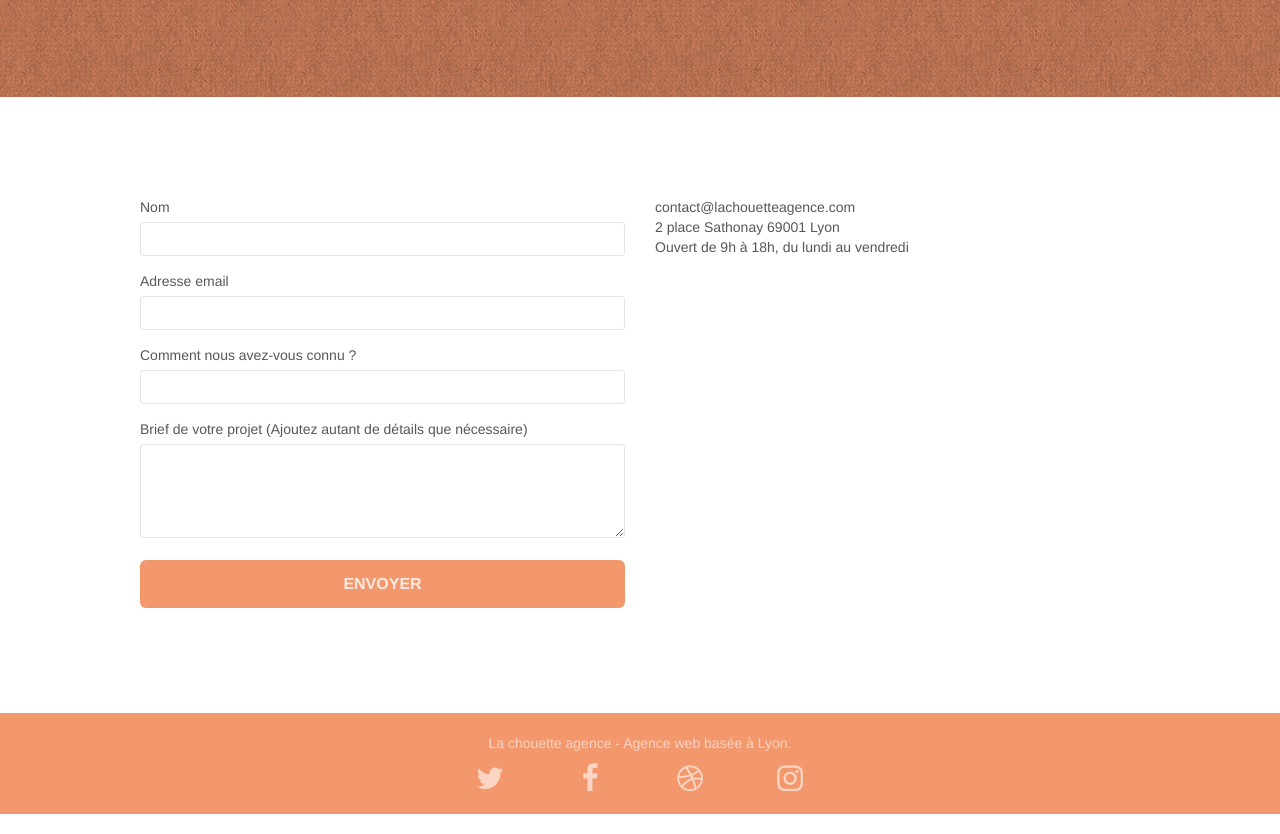
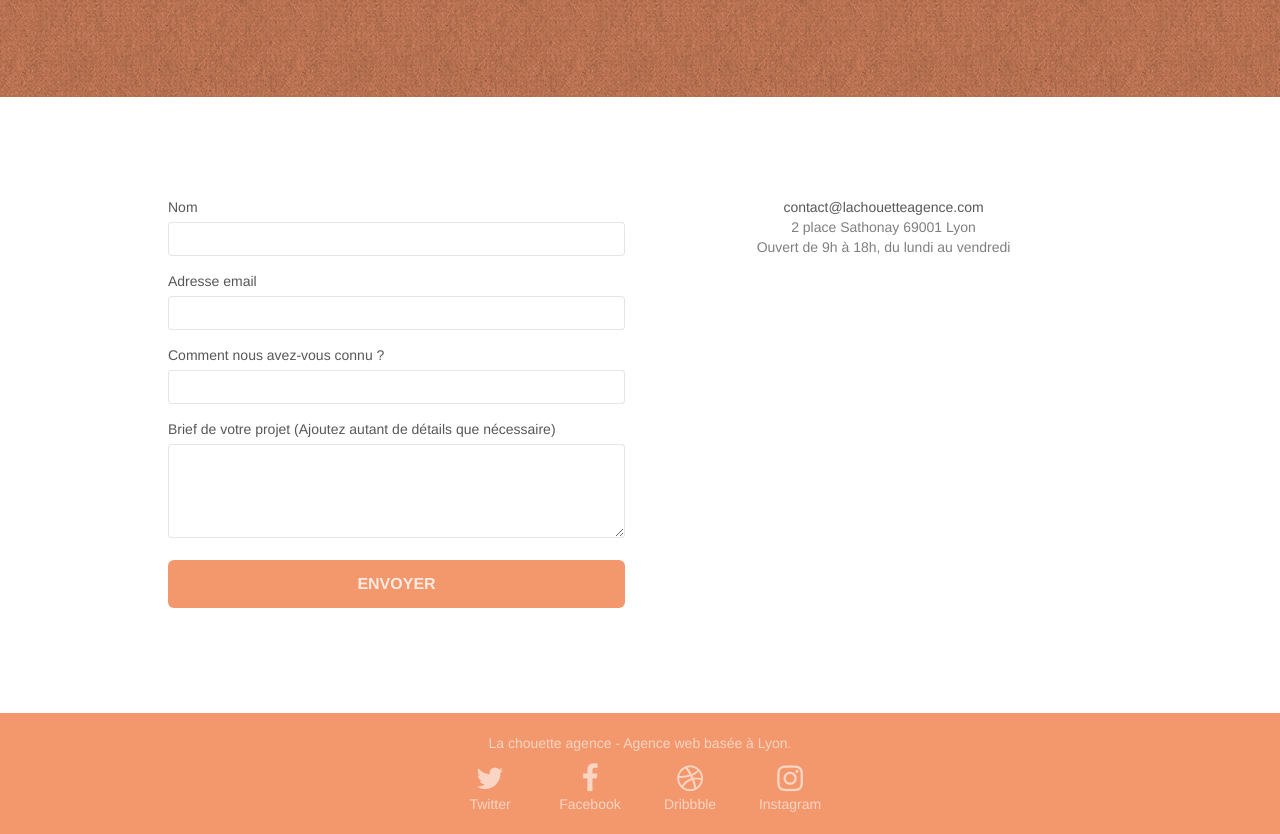
Before and after one commit to Mohtimad/OC-P4-LaChouetteAgence, a plain HTML site: page contact.html in a window 1280 px wide. Shown: the part 387-1221 px from the top of the page. Drawn offline with Linux system fonts and the light colour scheme.

Commit message:
edit script position and fix link

```diff
--- a/contact.html
+++ b/contact.html
@@ -12,12 +12,6 @@
 	<link rel="stylesheet" type="text/css" href="./css/font-awesome.css">
 	<link rel="stylesheet" type="text/css" href="./css/et-line.css">
 
-
-	<script src="./js/jquery-2.1.0.js"></script>
-	<script src="./js/bootstrap.js"></script>
-	<script src="./js/blocs.js"></script>
-	<script src="./js/jqBootstrapValidation.js"></script>
-	<script src="./js/formHandler.js"></script>
     <title>Contact</title>
 
 
@@ -107,10 +101,12 @@
 					</button>
 				</form>
 			</div>
-			<div class="col-sm-6">
-				<p>
-					contact@lachouetteagence.com<br>2 place Sathonay 69001 Lyon<br>Ouvert de 9h à 18h, du lundi au vendredi<br>
-				</p>
+			<div class="col-sm-6 text-center align-content">
+				<address>
+					<a href="mailto:contact@lachouetteagence.com">contact@lachouetteagence.com</a><br>
+					2 place Sathonay 69001 Lyon<br>
+					Ouvert de 9h à 18h, du lundi au vendredi
+				</address>
 			</div>
 		</div>
 	</div>
@@ -133,22 +129,22 @@
 				<div class="row row-no-gutters social">
 					<div class="col-sm-3">
 						<div class="text-center">
-							<a class="social" href="https://twitter.com"><span aria-label="Lien logo Twitter" class="fa fa-twitter icon-md"></span></a>
+							<a class="social white" href="https://twitter.com"><span aria-label="Lien Twitter" class="fa fa-twitter icon-md"></span><br>Twitter</a>
 						</div>
 					</div>
 					<div class="col-sm-3">
 						<div class="text-center">
-							<a class="social" href="https://facebook.com"><span aria-label="Lien logo Facebook" class="fa fa-facebook icon-md"></span></a>
+							<a class="social white" href="https://facebook.com"><span aria-label="Lien Facebook" class="fa fa-facebook icon-md"></span><br>Facebook</a>
 						</div>
 					</div>
 					<div class="col-sm-3">
 						<div class="text-center">
-							<a class="social" href="https://dribbble.com"><span aria-label="Lien logo Dribbble" class="fa fa-dribbble icon-md"></span></a>
+							<a class="social white" href="https://dribbble.com"><span aria-label="Lien Dribbble" class="fa fa-dribbble icon-md"></span><br>Dribbble</a>
 						</div>
 					</div>
 					<div class="col-sm-3">
 						<div class="text-center">
-							<a class="social" href="https://www.instagram.com"><span aria-label="Lien logo Instagram" class="fa fa-instagram icon-md"></span></a>
+							<a class="social white" href="https://www.instagram.com"><span aria-label="Lien Instagram" class="fa fa-instagram icon-md"></span><br>Instagram</a>
 						</div>
 					</div>
 				</div>
@@ -161,6 +157,10 @@
 </div>
 <!-- Principal conteneur END -->
 
-
+<script src="./js/jquery-2.1.0.js"></script>
+<script src="./js/bootstrap.js"></script>
+<script src="./js/blocs.js"></script>
+<script src="./js/jqBootstrapValidation.js"></script>
+<script src="./js/formHandler.js"></script>
 </body>
 </html>
--- a/style.css
+++ b/style.css
@@ -655,7 +655,7 @@ a {
 }
 
 .container {
-    max-width: 1000px;
+    max-width: 80%;
 }
 
 .hero-bloc-text {
```
Also changed, not shown: index.html (+10 -17 lines).
